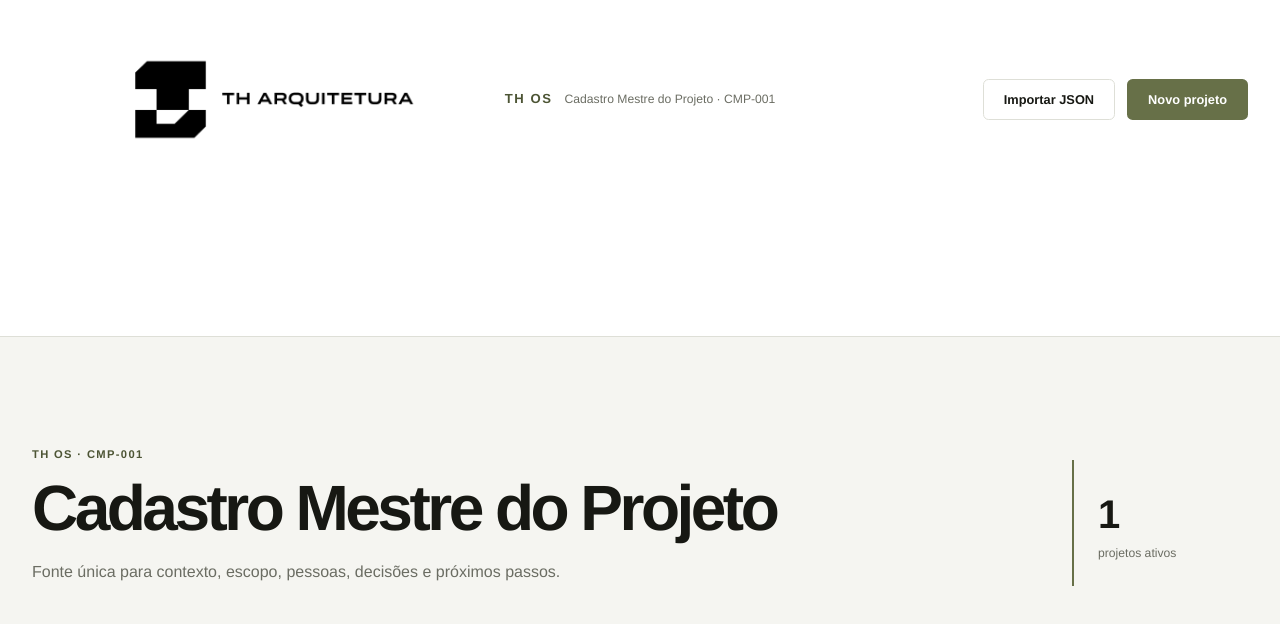
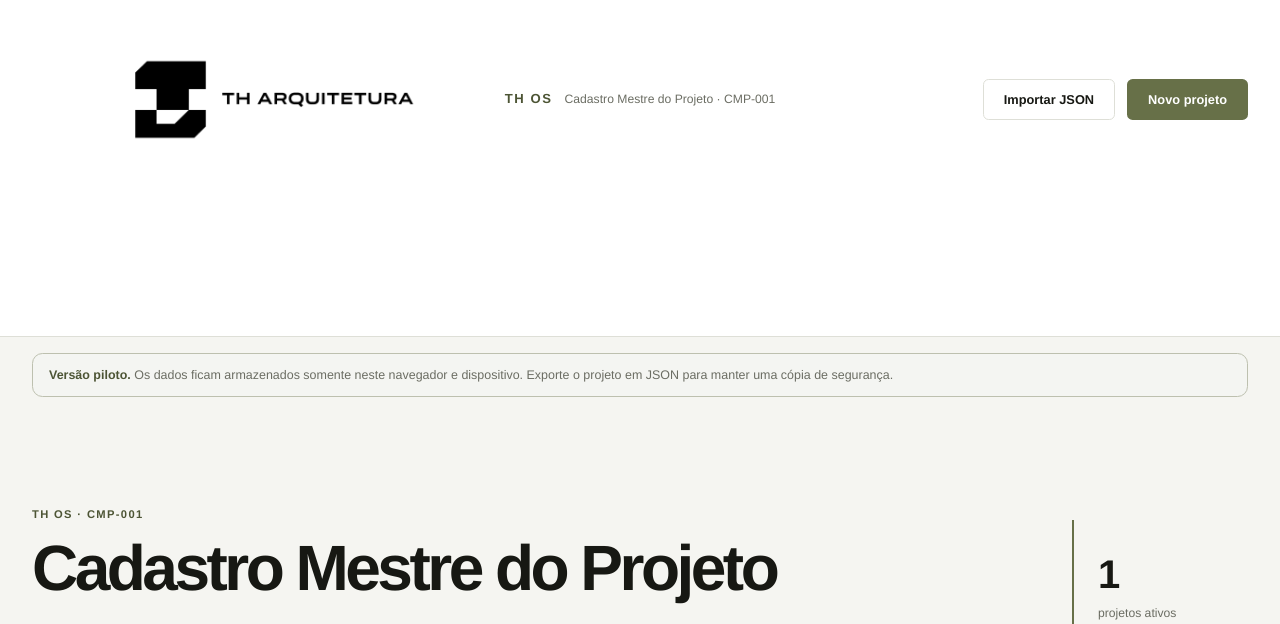
Before and after one commit to jowbryan-vp/th-os-cmp-001, a Next.js app: page / in a window 1280 px wide. Shown: the part 137-761 px from the top of the page. Built offline with nearby package versions, Linux system fonts and the light colour scheme.

Commit message:
feat(ui): add local-data pilot notice

```diff
--- a/app/globals.css
+++ b/app/globals.css
@@ -52,6 +52,22 @@ button {
 
 .app-shell {
   min-height: 100vh;
+}
+
+.pilot-notice {
+  width: min(calc(100% - 4rem), var(--content-max));
+  margin: var(--space-4) auto 0;
+  padding: var(--space-3) var(--space-4);
+  border: 1px solid color-mix(in srgb, var(--brand-military) 28%, var(--color-border));
+  border-radius: var(--radius-md);
+  background: color-mix(in srgb, var(--brand-military) 7%, var(--brand-white));
+  color: var(--color-text-muted);
+  font-size: 0.78rem;
+  line-height: 1.5;
+}
+
+.pilot-notice strong {
+  color: var(--brand-military-dark);
 }
 
 .topbar {
@@ -1141,9 +1157,17 @@ button {
     display: none;
   }
 
+  .topbar-actions .record-export {
+    display: inline-flex;
+  }
+
   .topbar-actions .button {
     min-height: 2.45rem;
     padding: 0 var(--space-4);
+  }
+
+  .pilot-notice {
+    width: calc(100% - 2rem);
   }
 
   .projects-page {
@@ -1265,6 +1289,7 @@ button {
   }
 
   .topbar,
+  .pilot-notice,
   .summary-column,
   .text-action,
   .row-remove,
--- a/src/components/project-workspace.tsx
+++ b/src/components/project-workspace.tsx
@@ -108,6 +108,10 @@ export function ProjectWorkspace() {
         onHome={() => setView("list")} onNew={newProject}
         onImport={() => importInput.current?.click()} onExport={download}
       />
+      <aside className="pilot-notice" aria-label="Aviso sobre armazenamento local">
+        <strong>Versão piloto.</strong>{" "}
+        Os dados ficam armazenados somente neste navegador e dispositivo. Exporte o projeto em JSON para manter uma cópia de segurança.
+      </aside>
       {view === "list" ? (
         <ProjectList projects={projects} onOpen={open} onArchive={archive} onDuplicate={duplicate} onDelete={remove} />
       ) : current ? (
@@ -134,7 +138,7 @@ function Header({ record, autosave, onHome, onNew, onImport, onExport }: {
     <div className="topbar-actions">
       {record && saveLabel && <span className={`save-status save-status--${autosave.state}`}>{saveLabel}</span>}
       {autosave.state === "error" && <button className="button button--ghost" onClick={() => void autosave.retry()}>Tentar novamente</button>}
-      {record ? <button className="button button--ghost" onClick={onExport}>Exportar JSON</button>
+      {record ? <button className="button button--ghost record-export" onClick={onExport}>Exportar JSON</button>
         : <><button className="button button--ghost" onClick={onImport}>Importar JSON</button>
           <button className="button button--primary" onClick={onNew}>Novo projeto</button></>}
     </div>
```
